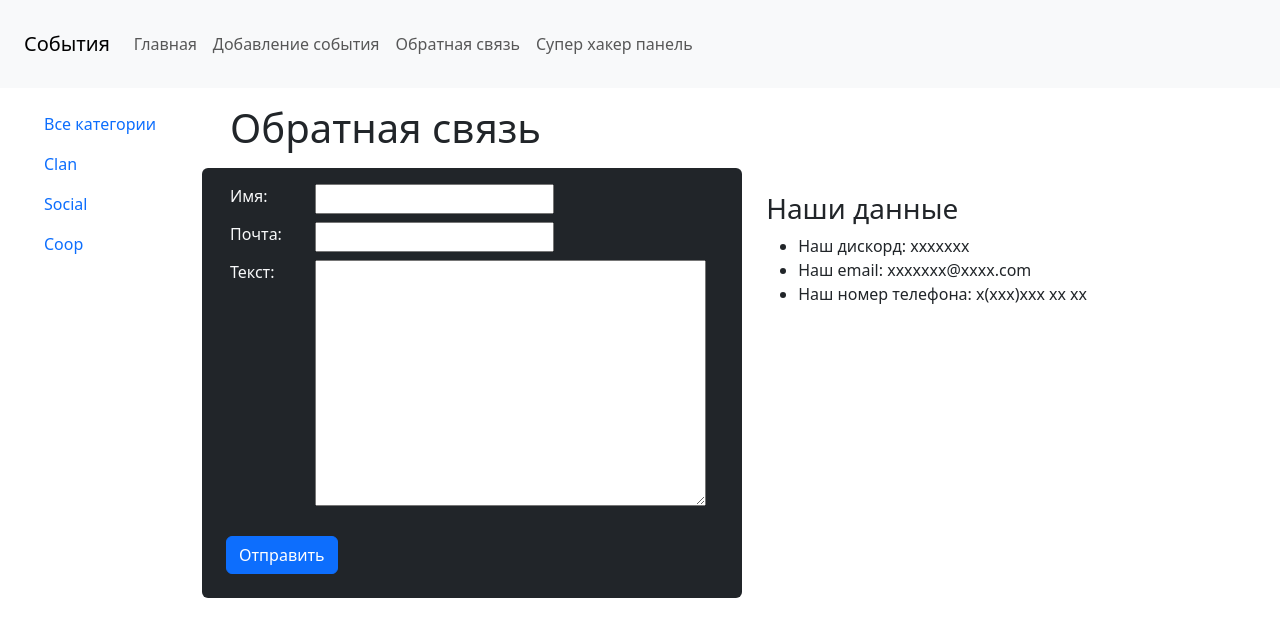
After one commit to UltimateGr0und/GamesSchedule, a Django app: page /feedback in a window 1280 px wide. The commit adds this page. Shown: the top 637 px of the page. Run offline with Django 4.2, Linux system fonts and the light colour scheme; data comes from the database, SQL or seed files in the repository; some libraries are stand-ins or nearby versions.

Commit message:
feedback

```diff
--- a/index/forms.py
+++ b/index/forms.py
@@ -19,3 +19,20 @@ class CreateEventForm(forms.ModelForm):
         if len(title) > 20:
             raise ValidationError('Длина превышает 20 символов')
         return title
+
+class SendFeedbackForm(forms.ModelForm):
+    def __init__(self, *args, **kwargs):
+        super().__init__(*args, **kwargs)
+    class Meta:
+        model = Feedback
+        fields = ['name', 'email', 'content']
+        widgets = {
+            'name': forms.TextInput(attrs={'class': 'form__input'}),
+            'email': forms.TextInput(attrs={'class': 'form__input'}),
+            'content': forms.Textarea(attrs={'class': 'form__text'}),
+        }
+    def clean_email(self):
+        email = self.cleaned_data['email']
+        if len(email) > 20:
+            raise ValidationError('Длина превышает 20 символов')
+        return email
--- a/index/models.py
+++ b/index/models.py
@@ -28,3 +28,14 @@ class Category(models.Model):
         verbose_name = 'Категория'
         verbose_name_plural = 'Категории'
         ordering = ['id']
+
+class Feedback(models.Model):
+    name = models.CharField(max_length=100, db_index=True, verbose_name='Имя')
+    email = models.CharField(max_length=100, db_index=True, verbose_name='Почта')
+    content = models.SlugField(max_length=255, unique=True, db_index=True, verbose_name='Текст')
+    def __str__(self):
+        return self.name
+    class Meta:
+        verbose_name = 'Обратная связь'
+        verbose_name_plural = 'Обратная связь'
+        ordering = ['id']
--- a/index/templates/index/addevent.html
+++ b/index/templates/index/addevent.html
@@ -8,16 +8,16 @@
             {% for field in form %}
                 <div class="row m-2">
                     <div class="col-2">
-                        <label class="form__label" for="field.id_for_label">{{ field.label }}: </label>
+                        <label class="" for="field.id_for_label">{{ field.label }}: </label>
                     </div>
                     <div class="col-4">
                         {{ field }}
                     </div>
 
-                    <div class="form__error">{{ field.errors }}</div>
+                    <div class="">{{ field.errors }}</div>
                 </div>
             {% endfor %}
-            <button type="submit" class="form__button">Добавить</button>
+            <button type="submit" class="btn btn-primary">Добавить</button>
         </form>
     </div>
 {% endblock %}
--- /dev/null
+++ b/index/templates/index/feedback.html
@@ -0,0 +1,34 @@
+{% extends 'index/base.html' %}
+
+{% block content %}
+    <div class="container">
+        <h1 class="m-3 title">{{ title }}</h1>
+        <div class="row">
+            <form action="{% url 'addevent' %}" method="post" class="form bg-dark p-2 text-light rounded col-7" enctype="multipart/form-data">
+                {% csrf_token %}
+                {% for field in form %}
+                    <div class="row m-2 rounded">
+                        <div class="col-2">
+                            <label for="field.id_for_label">{{ field.label }}: </label>
+                        </div>
+                        <div class="col-4">
+                            {{ field }}
+                        </div>
+
+                        <div>{{ field.errors }}</div>
+                    </div>
+                {% endfor %}
+                <button type="submit" class="btn btn-primary m-3">Отправить</button>
+            </form>
+            <div class="col-5 p-4">
+                <h3>Наши данные</h3>
+                <ul>
+                    <li>Наш дискорд: xxxxxxx</li>
+                    <li>Наш email: xxxxxxx@xxxx.com</li>
+                    <li>Наш номер телефона: x(xxx)xxx xx xx</li>
+
+                </ul>
+            </div>
+        </div>
+    </div>
+{% endblock %}
--- a/index/templatetags/index_tags.py
+++ b/index/templatetags/index_tags.py
@@ -23,6 +23,7 @@ def show_header():
     menu = [
         {'title': 'Главная', 'url_name': 'home'},
         {'title': 'Добавление события', 'url_name': 'addevent'},
+        {'title': 'Обратная связь', 'url_name': 'feedback'},
         {'title': 'Супер хакер панель', 'url_name': 'blocked'},
     ]
     return {'menu': menu}
--- a/index/urls.py
+++ b/index/urls.py
@@ -6,5 +6,6 @@ urlpatterns = [
     path('category/<slug:cat_slug>/', CategoryView.as_view(), name='category'),
     path('event/<slug:event_slug>/', EventView.as_view(), name='event'),
     path('addevent/', CreateEvent.as_view(), name='addevent'),
+    path('feedback', SendFeedback.as_view(), name='feedback'),
     path('blocked/', temp, name='blocked')
 ]
--- a/index/views.py
+++ b/index/views.py
@@ -2,7 +2,7 @@ from django.http import HttpResponse
 from index.models import *
 from django.views.generic import ListView, DetailView, CreateView, TemplateView, View
 from index.utils import *
-from index.forms import CreateEventForm
+from index.forms import CreateEventForm,SendFeedbackForm
 from django.contrib.auth.decorators import login_required
 class Home(DataMixin, ListView):
     model = Event
@@ -56,6 +56,14 @@ class CreateEvent(DataMixin, CreateView):
         context = super().get_context_data(**kwargs)
         c_def = self.get_user_context(title='Добавление события')
         return dict(list(context.items()) + list(c_def.items()))
+class SendFeedback(DataMixin, CreateView):
+    form_class = SendFeedbackForm
+    template_name = 'index/feedback.html'
+    raise_exception = True
+    def get_context_data(self, *, object_list=None, **kwargs):
+        context = super().get_context_data(**kwargs)
+        c_def = self.get_user_context(title='Обратная связь')
+        return dict(list(context.items()) + list(c_def.items()))
 @login_required(login_url="/admin")
 def temp(request):
     return HttpResponse('temp')
```
